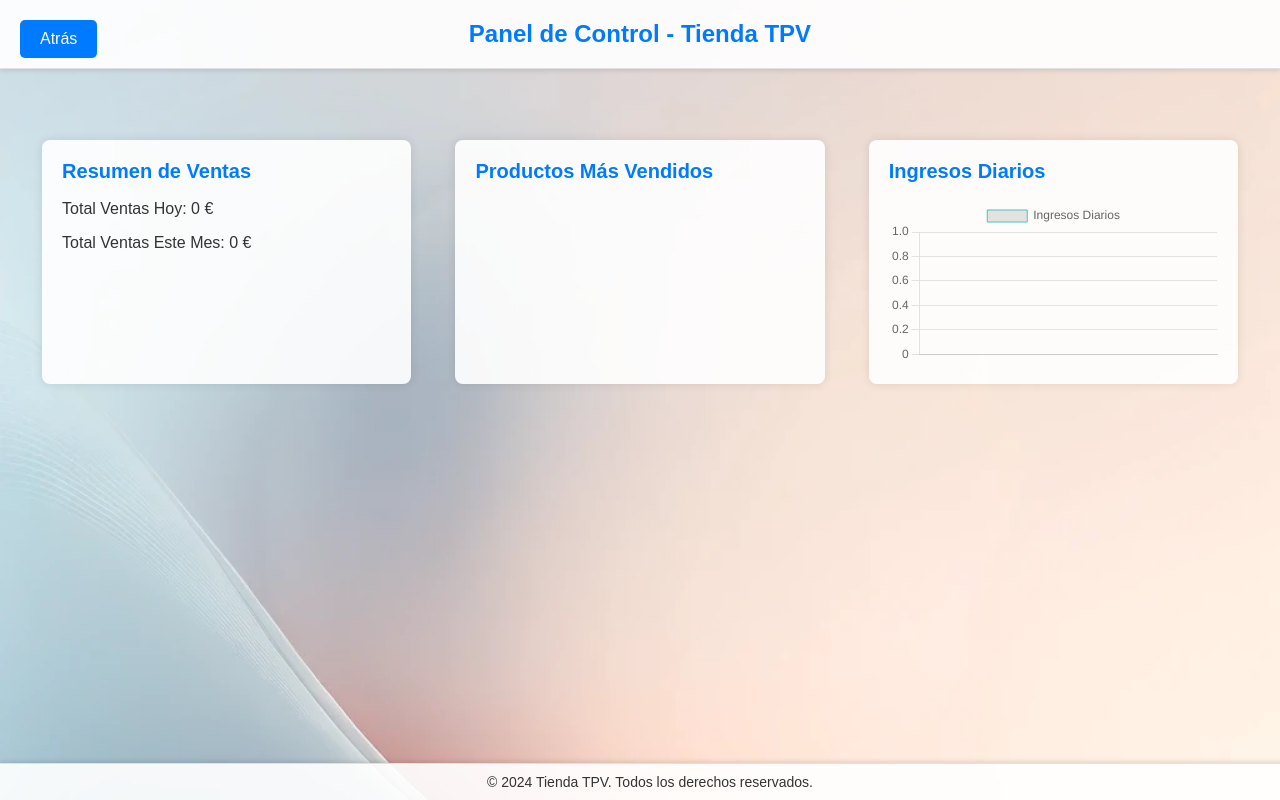
After one commit to Javierbajamar/TPV, a PHP site: page /Registro.html in a window 1280 px wide. The commit adds this page. Run offline with PHP 8.4, Linux system fonts and the light colour scheme; data that the repository does not hold is empty.

Commit message:
Avance
Avance del proyecto

```diff
--- /dev/null
+++ b/Registro.html
@@ -0,0 +1,76 @@
+<!DOCTYPE html>
+<html lang="es">
+<head>
+    <meta charset="UTF-8">
+    <title>Panel de Control - Tienda TPV</title>
+    <link rel="stylesheet" href="css/dashboard.css">
+    <script src="https://cdn.jsdelivr.net/npm/chart.js"></script>
+</head>
+<body>
+<div class="header">
+    <a href="#" onclick="window.history.back();" class="back-button">Atrás</a>
+
+    <h1 class="h1">Panel de Control - Tienda TPV</h1>
+</div>
+
+<div class="container">
+    <div class="card">
+        <h2>Resumen de Ventas</h2>
+        <p>Total Ventas Hoy: <span id="ventas-hoy"></span></p>
+        <p>Total Ventas Este Mes: <span id="ventas-mes"></span></p>
+    </div>
+    <div class="card">
+        <h2>Productos Más Vendidos</h2>
+        <ul id="productos-mas-vendidos"></ul>
+    </div>
+    <div class="card">
+        <h2>Ingresos Diarios</h2>
+        <canvas id="ingresos-diarios"></canvas>
+    </div>
+</div>
+
+<!-- Div de copyright -->
+<div class="copyright">
+    <p>&copy; 2024 Tienda TPV. Todos los derechos reservados.</p>
+</div>
+
+<script>
+    document.addEventListener('DOMContentLoaded', function () {
+        fetch('dashboard_data.php')
+            .then(response => response.json())
+            .then(data => {
+                document.getElementById('ventas-hoy').innerText = data.ventas_hoy + ' €';
+                document.getElementById('ventas-mes').innerText = data.ventas_mes + ' €';
+
+                let productosList = document.getElementById('productos-mas-vendidos');
+                data.productos_mas_vendidos.forEach(producto => {
+                    let li = document.createElement('li');
+                    li.innerText = `${producto.nombre} - ${producto.cantidad} unidades`;
+                    productosList.appendChild(li);
+                });
+
+                let ctx = document.getElementById('ingresos-diarios').getContext('2d');
+                new Chart(ctx, {
+                    type: 'line',
+                    data: {
+                        labels: data.ingresos_diarios.labels,
+                        datasets: [{
+                            label: 'Ingresos Diarios',
+                            data: data.ingresos_diarios.data,
+                            borderColor: 'rgba(75, 192, 192, 1)',
+                            borderWidth: 1
+                        }]
+                    },
+                    options: {
+                        scales: {
+                            y: {
+                                beginAtZero: true
+                            }
+                        }
+                    }
+                });
+            });
+    });
+</script>
+</body>
+</html>
--- /dev/null
+++ b/css/dashboard.css
@@ -0,0 +1,109 @@
+/* dashboard.css */
+
+body {
+    font-family: Arial, sans-serif;
+    margin: 0;
+    padding: 0;
+    background: url('/img/BackgroundTickets.png');
+    background-size: cover;
+    color: #333;
+}
+
+.header {
+    position: fixed;
+    top: 0;
+    width: 100%;
+    background-color: rgba(255, 255, 255, 0.9);
+    border-bottom: 1px solid #e1e1e1;
+    z-index: 1000;
+    text-align: center;
+    padding: 20px 0;
+    box-shadow: 0 2px 4px rgba(0, 0, 0, 0.1);
+}
+
+.h1 {
+    margin: 0;
+    font-size: 24px;
+    color: #007BFF;
+}
+
+.container {
+    margin-top: 100px;
+    display: flex;
+    flex-wrap: wrap;
+    justify-content: space-around;
+    padding: 20px;
+}
+
+.card {
+    background-color: rgba(255, 255, 255, 0.9);
+    border-radius: 8px;
+    box-shadow: 0 0 10px rgba(0, 0, 0, 0.1);
+    margin: 20px;
+    padding: 20px;
+    width: calc(33% - 40px);
+    box-sizing: border-box;
+    transition: transform 0.3s ease;
+}
+
+.card:hover {
+    transform: translateY(-10px);
+}
+
+.card h2 {
+    margin-top: 0;
+    font-size: 20px;
+    color: #007BFF;
+}
+
+#ingresos-diarios {
+    max-width: 100%;
+}
+
+ul {
+    list-style-type: none;
+    padding: 0;
+}
+
+ul li {
+    background-color: #e1e1e1;
+    margin: 5px 0;
+    padding: 10px;
+    border-radius: 5px;
+}
+
+/* Estilo para el div de copyright */
+.copyright {
+    text-align: center;
+    padding: 10px;
+    position: fixed;
+    bottom: 0;
+    width: 100%;
+    background-color: rgba(255, 255, 255, 0.9);
+    border-top: 1px solid #e1e1e1;
+    box-shadow: 0 -2px 4px rgba(0, 0, 0, 0.1);
+}
+
+.copyright p {
+    margin: 0;
+    font-size: 14px;
+    color: #333;
+}
+
+.back-button {
+    position: absolute;
+    top: 20px;
+    left: 20px;
+    padding: 10px 20px;
+    background-color: #007BFF;
+    color: white;
+    border: none;
+    border-radius: 5px;
+    cursor: pointer;
+    text-decoration: none;
+    transition: background-color 0.3s ease;
+}
+
+.back-button:hover {
+    background-color: #0056b3;
+}
--- /dev/null
+++ b/dashboard_data.php
@@ -0,0 +1,60 @@
+<?php
+header('Content-Type: application/json');
+
+try {
+    $conn = new PDO("mysql:host=localhost;dbname=tpv", 'root', 'admin');
+    $conn->setAttribute(PDO::ATTR_ERRMODE, PDO::ERRMODE_EXCEPTION);
+
+    // Total ventas de hoy
+    $stmt = $conn->prepare("SELECT SUM(total) as total_ventas FROM tickets WHERE DATE(created_at) = CURDATE()");
+    $stmt->execute();
+    $ventas_hoy = $stmt->fetch(PDO::FETCH_ASSOC)['total_ventas'] ?? 0;
+
+    // Total ventas del mes
+    $stmt = $conn->prepare("SELECT SUM(total) as total_ventas FROM tickets WHERE MONTH(created_at) = MONTH(CURDATE()) AND YEAR(created_at) = YEAR(CURDATE())");
+    $stmt->execute();
+    $ventas_mes = $stmt->fetch(PDO::FETCH_ASSOC)['total_ventas'] ?? 0;
+
+    // Productos más vendidos
+    $stmt = $conn->prepare("
+        SELECT p.nombre, SUM(ti.quantity) as cantidad
+        FROM ticket_items ti
+        JOIN productos p ON p.id = ti.product_id
+        GROUP BY ti.product_id
+        ORDER BY cantidad DESC
+        LIMIT 5");
+    $stmt->execute();
+    $productos_mas_vendidos = $stmt->fetchAll(PDO::FETCH_ASSOC);
+
+    // Ingresos diarios de los últimos 7 días
+    $stmt = $conn->prepare("
+        SELECT DATE(created_at) as fecha, SUM(total) as total_ingresos
+        FROM tickets
+        WHERE created_at >= CURDATE() - INTERVAL 7 DAY
+        GROUP BY DATE(created_at)");
+    $stmt->execute();
+    $ingresos_diarios_data = $stmt->fetchAll(PDO::FETCH_ASSOC);
+
+    $labels = [];
+    $data = [];
+    foreach ($ingresos_diarios_data as $row) {
+        $labels[] = $row['fecha'];
+        $data[] = $row['total_ingresos'];
+    }
+
+    // Datos para enviar
+    $response = [
+        'ventas_hoy' => $ventas_hoy,
+        'ventas_mes' => $ventas_mes,
+        'productos_mas_vendidos' => $productos_mas_vendidos,
+        'ingresos_diarios' => [
+            'labels' => $labels,
+            'data' => $data
+        ]
+    ];
+
+    echo json_encode($response);
+
+} catch (PDOException $e) {
+    echo json_encode(['error' => $e->getMessage()]);
+}
```
Also changed, not shown: Main.html (+10 -2 lines), Stock.php (+4 -4 lines), Tickets.php (+6 -7 lines), css/main.css (+36 -0 lines), ticket_detalle.php (added, +51 -0 lines), img/Panel_control.png (added).
